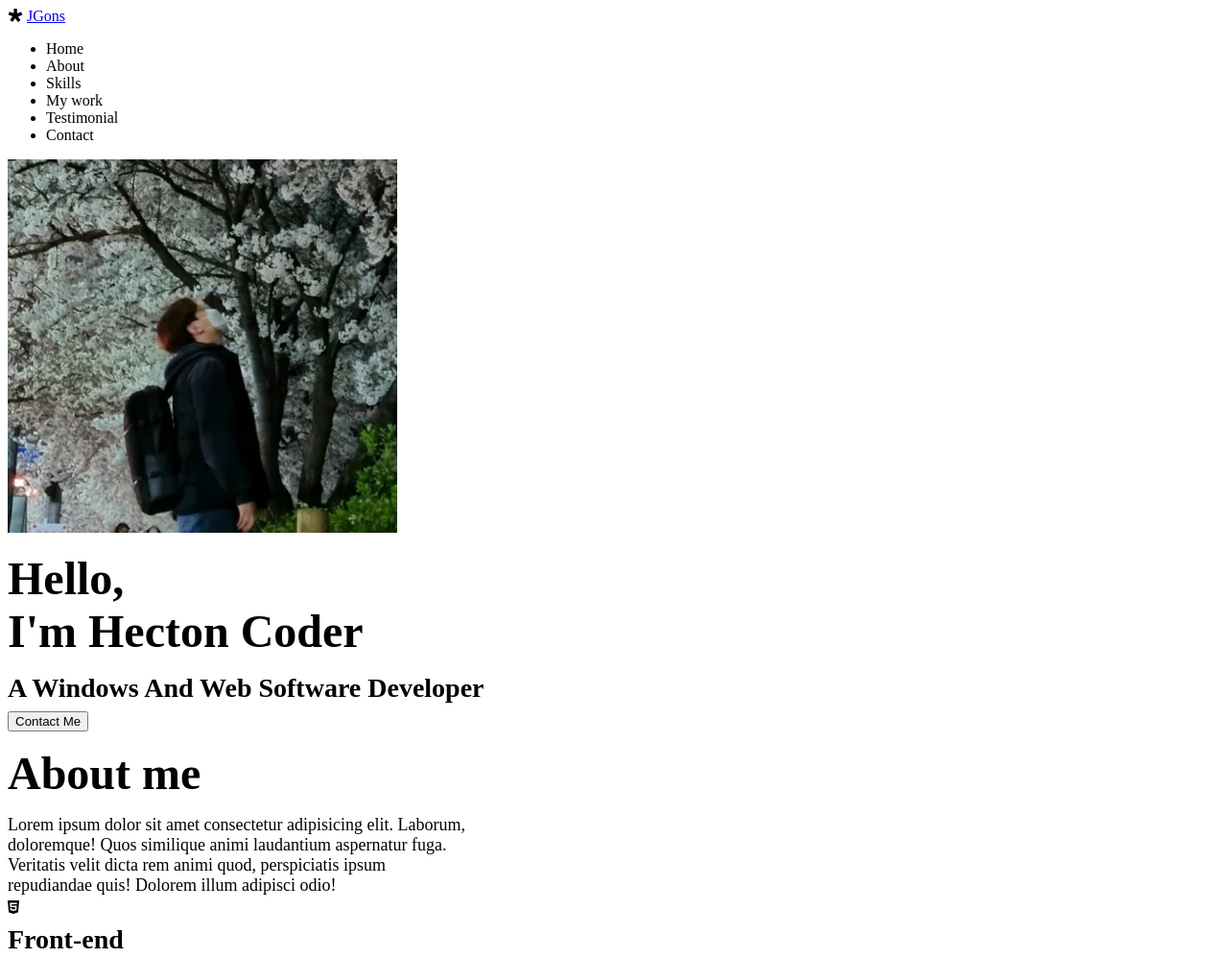
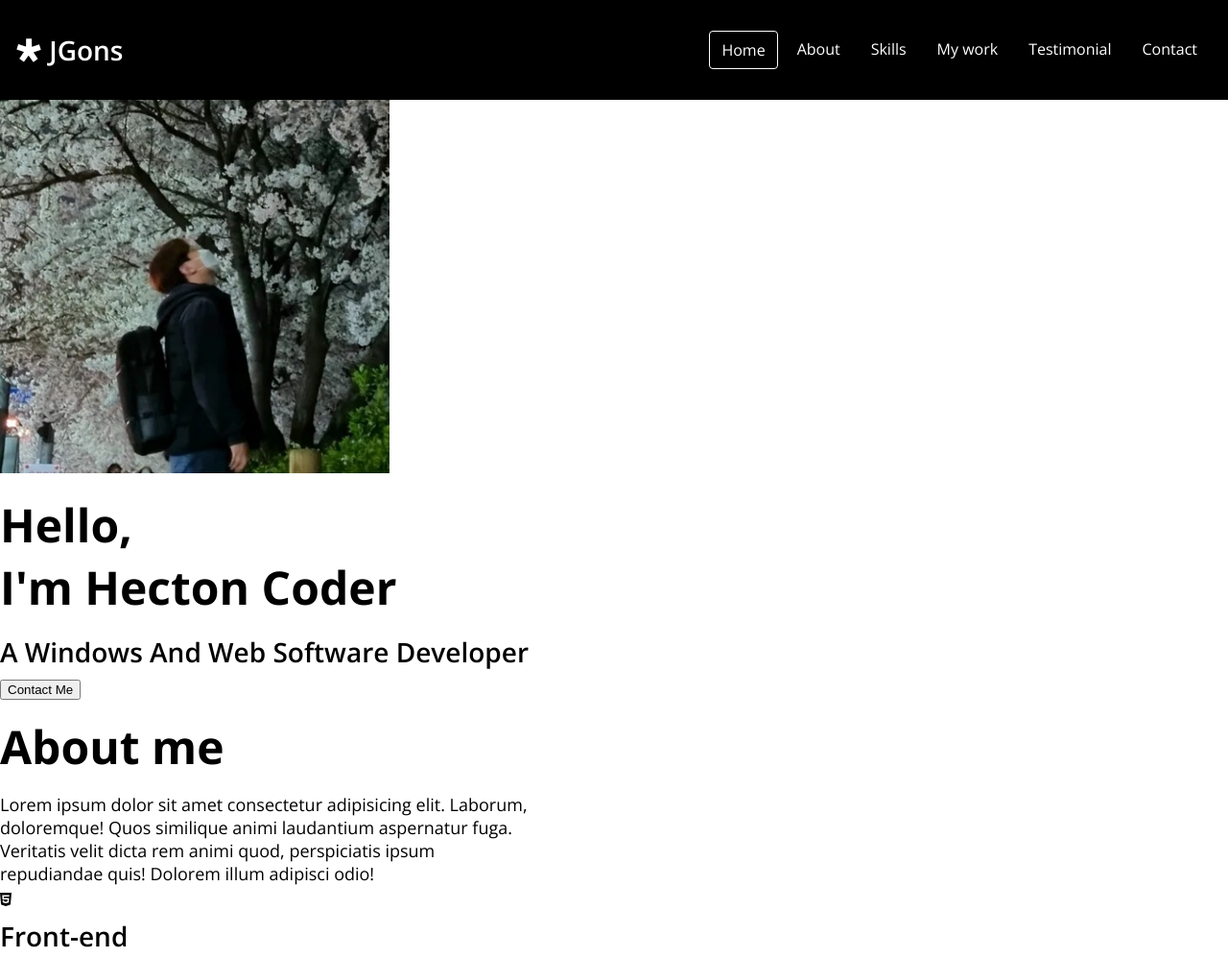
Before and after one commit to song1227jg/Portfolio_FE, a plain HTML site: page index.html in a window 1280 px wide. Shown: the top 998 px of the page at 96% size. Drawn offline with nearby package versions, Linux system fonts and the light colour scheme.

Commit message:
CSS - Nav

```diff
--- a/index.html
+++ b/index.html
@@ -24,13 +24,13 @@
   <body>
     <!-- Navbar -->
     <nav id="navbar">
-      <div class="navbar__log">
+      <div class="navbar__logo">
         <i class="fab fa-diaspora"></i>
         <a href="#">JGons</a>
       </div>
       <div class="navbar__menu">
         <ul class="navbar__menu">
-          <li class="navbar__menu__item">Home</li>
+          <li class="navbar__menu__item active">Home</li>
           <li class="navbar__menu__item">About</li>
           <li class="navbar__menu__item">Skills</li>
           <li class="navbar__menu__item">My work</li>
--- a/style.css
+++ b/style.css
@@ -27,11 +27,28 @@
   --weight-regular: 400;
 
   /* Size */
+  --size-border-radius: 4px;
 }
 
 /* Universal tags */
 * {
   box-sizing: border-box;
+}
+
+body {
+  font-family: "Open Sans", sans-serif;
+  margin: 0;
+  cursor: default;
+}
+
+a {
+  text-decoration: none;
+  color: var(--color-white);
+}
+
+ul {
+  list-style: none;
+  padding-left: 0;
 }
 
 /* Typography */
@@ -62,3 +79,37 @@ p {
   color: var(--color-black);
   margin: 4px 0px;
 }
+
+/* Navbar */
+#navbar {
+  display: flex;
+  justify-content: space-between;
+  background-color: var(--color-black);
+  align-items: center;
+  color: var(--color-white);
+  padding: 16px;
+}
+
+.navbar__menu {
+  display: flex;
+}
+
+.navbar__logo {
+  font-size: var(--font-medium);
+  font-weight: var(--weight-semi-bold);
+}
+
+.navbar__menu__item {
+  padding: 8px 12px;
+  margin: 0 4px;
+  cursor: pointer;
+  border-radius: var(--size-border-radius);
+}
+
+.navbar__menu__item.active {
+  border: 1px solid var(--color-white);
+}
+
+.navbar__menu__item:hover {
+  background-color: var(--color-dark-grey);
+}
```
